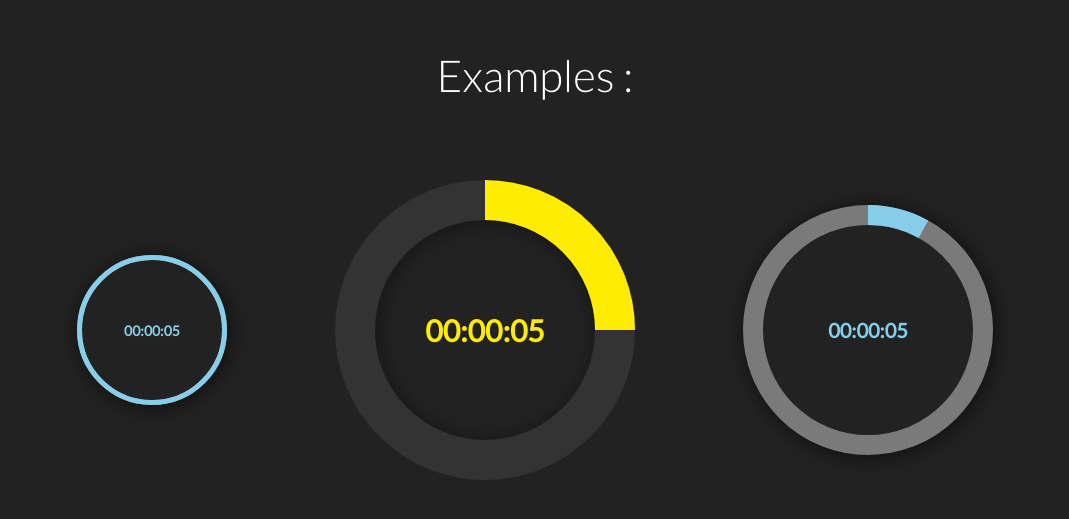
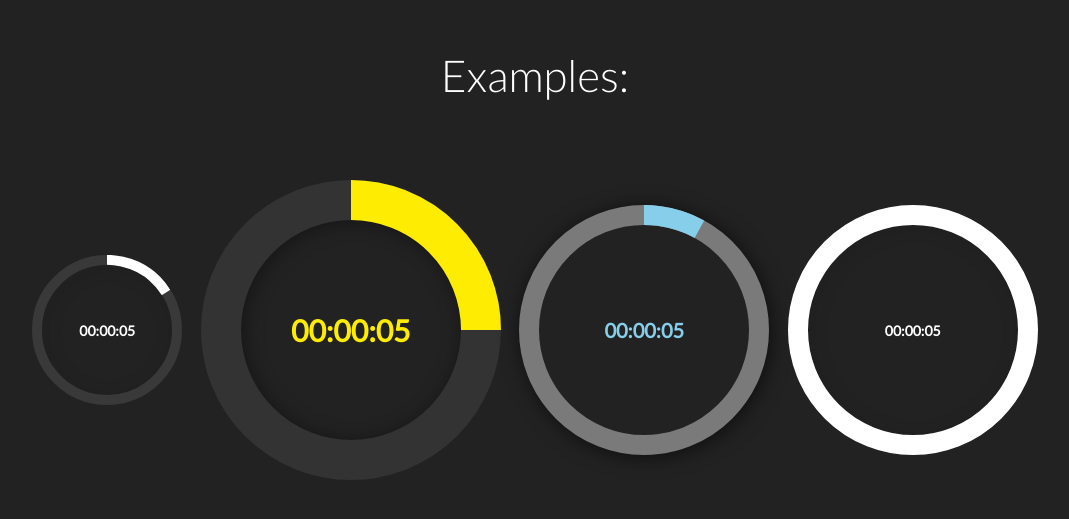
Before and after one commit to itaditya/circlebars, a website: page index.html in a window 1280 px wide. Shown: the part 125-644 px from the top of the page, without its empty margins (105-1174 px from the left). Drawn offline with Linux system fonts and the light colour scheme.

Commit message:
'fixed_PR'

```diff
--- a/assets/circle.js
+++ b/assets/circle.js
@@ -3,10 +3,10 @@ $(document).ready(function(){
         element : ".circlebar"
     };
     $('.circlebar').each(function () {
-        new circlebar(prefs);
+        new Circlebar(prefs);
     });
 });
-function circlebar(prefs){
+function Circlebar(prefs){
     this.element = $(prefs.element);
     this.element.append('<div class="spinner-holder-one animate-0-25-a"><div class="spinner-holder-two animate-0-25-b"><div class="loader-spinner" style=""></div></div></div><div class="spinner-holder-one animate-25-50-a"><div class="spinner-holder-two animate-25-50-b"><div class="loader-spinner"></div></div></div><div class="spinner-holder-one animate-50-75-a"><div class="spinner-holder-two animate-50-75-b"><div class="loader-spinner"></div></div></div><div class="spinner-holder-one animate-75-100-a"><div class="spinner-holder-two animate-75-100-b"><div class="loader-spinner"></div></div></div>');
     this.time = 0;
@@ -79,9 +79,9 @@ function circlebar(prefs){
 }
 
 (function( $ ){
-   $.fn.circlebar = function(options) {
+   $.fn.Circlebar = function(options) {
         options.element = this.selector;
         console.log(options);
-        new circlebar(options);
-   }
+        new Circlebar(options);
+   };
 })( jQuery );
--- a/index.html
+++ b/index.html
@@ -17,9 +17,9 @@
   </head>
   <body>
     <div class="page">
-      <h1>Examples : </h1>
+      <h1>Examples: </h1>
       <div class="circles-container">
-        <div class="loader" id="circle-1" >
+        <div class="loader" id="circle-1" data-circle-maxTime=30 data-circle-dialWidth=10 data-circle-skin="white">
             <div class="loader-bg">
                 <div class="text">00:00:00</div>
             </div>
@@ -29,7 +29,12 @@
                 <div class="text">00:00:00</div>
             </div>
         </div>
-        <div class="loader circlebar simple" data-circle-startTime=0 data-circle-dialWidth=20 data-circle-size="250px">
+        <div class="loader circlebar" data-circle-startTime=0 data-circle-dialWidth=20 data-circle-size="250px">
+            <div class="loader-bg">
+                <div class="text">00:00:00</div>
+            </div>
+        </div>
+        <div class="loader circle-4" data-circle-startTime=0 data-circle-dialWidth=20 data-circle-size="250px">
             <div class="loader-bg">
                 <div class="text">00:00:00</div>
             </div>
@@ -39,11 +44,12 @@
     </div>
     <script>
       $(document).ready(function(){
-        $("#circle-1").circlebar({
-            maxTime : 5,
+        var t1 = new Circlebar({
+            element : "#circle-1",
+            maxTime : 10,
             fontSize : "14px"
         });
-        var t2= new circlebar({
+        var t2= new Circlebar({
             element : ".circle-2",
             maxTime : 20,
             dialWidth : 40,
@@ -51,6 +57,11 @@
             fontSize : "30px",
             skin : "fire"
         });
+        $(".circle-4").Circlebar({
+            maxTime : 5,
+            fontSize : "14px",
+            skin : "white"
+        });
       });
     </script>
   </body>
```
Also changed, not shown: 1 other file.
